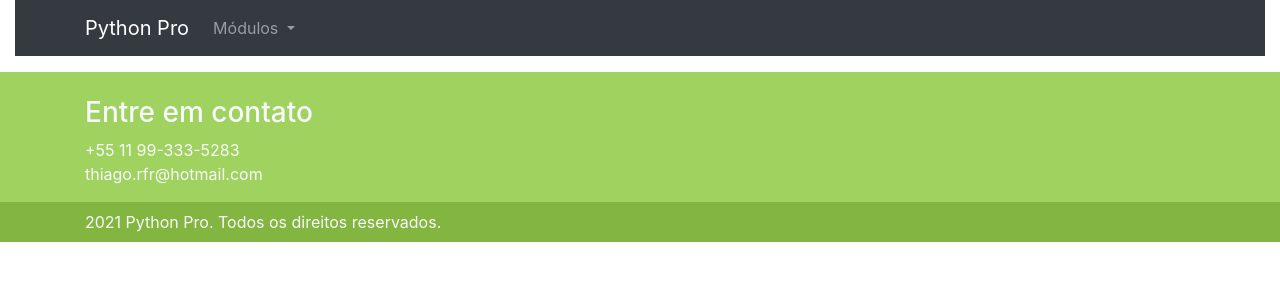
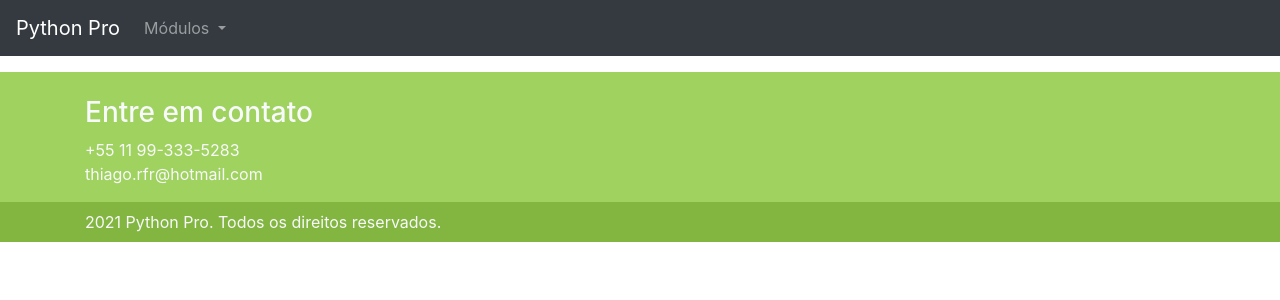
Before and after one commit to undersfx/django-pro, a Django app: template pypro/base/templates/base/base.html in a window 1280 px wide. Shown: the top 300 px of the page. Run offline with Django 3.2, Linux system fonts and the light colour scheme; the template is opened without the code that fills it, so the values that code supplies are empty; some libraries are stand-ins or nearby versions.

Commit message:
refactor: Navbar layout

```diff
--- a/pypro/base/templates/base/base.html
+++ b/pypro/base/templates/base/base.html
@@ -21,16 +21,11 @@
   </head>
   <body>
 
-	<div class="container-fluid">
-		<div class="row">
-			<div class="col-md-12">
 	  <nav class="navbar navbar-expand-lg navbar-dark bg-dark">
-						<div class="container">
 		  <a class="navbar-brand" href="{% url 'base:home' %}">Python Pro</a>
 		  <button class="navbar-toggler" type="button" data-toggle="collapse" data-target="#navbarSupportedContent" aria-controls="navbarSupportedContent" aria-expanded="false" aria-label="Toggle navigation">
 			  <span class="navbar-toggler-icon"></span>
 		  </button>
-
 		  <div class="collapse navbar-collapse" id="navbarSupportedContent">
 			  <ul class="navbar-nav mr-auto">
 				  <li class="nav-item dropdown">
@@ -45,11 +40,7 @@
 				  </li>
 			  </ul>
 		  </div>
-						</div>
 	  </nav>
-			</div>
-		</div>
-	</div>
 
 	{% block body %}
 	{% endblock body %}
--- a/pypro/modulos/templates/modulos/aula_detalhe.html
+++ b/pypro/modulos/templates/modulos/aula_detalhe.html
@@ -4,9 +4,6 @@
 {% block title %}Python Pro{% endblock title %}
 
 {% block body %}
-	<div class="container-fluid">
-		<div class="row">
-			<div class="col-md-12">
 	<nav aria-label="breadcrumb">
 		<ol class="breadcrumb">
 			<li class="breadcrumb-item"><a href="/">Home</a></li>
@@ -14,9 +11,6 @@
 			<li class="breadcrumb-item active" aria-current="page">{{aula.titulo}}</li>
 		</ol>
 	</nav>
-			</div>
-		</div>
-	</div>
 
 	<div class="container">
 		<div class="row pb-3">
```
Lines whose indentation alone changed are shown as unchanged.
